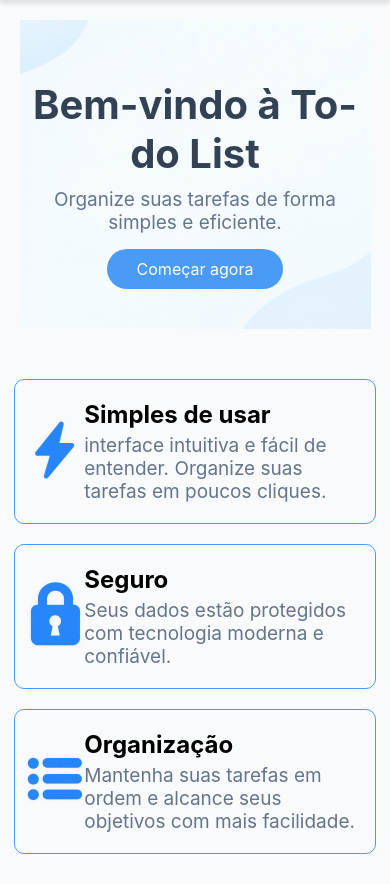
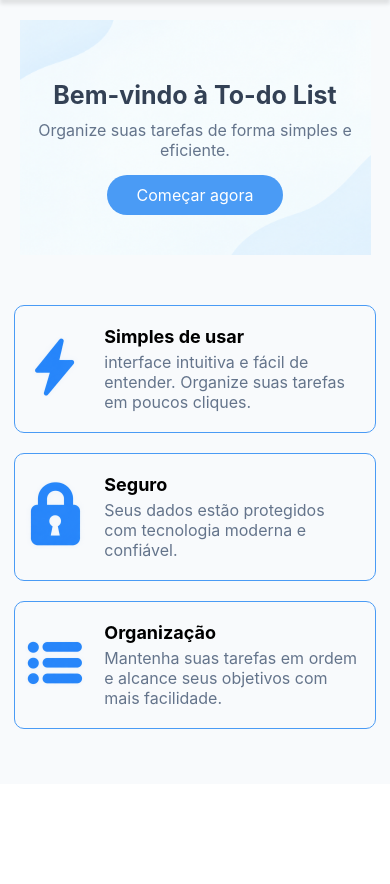
Before and after one commit to Henrique-OG/site_to_do_list, a Flask app: page / in a window 390 px wide. Shown: the part 60-944 px from the top of the page. After the commit the page ends 789 px from the top, so only its background shows below. Run offline with Flask 3, Linux system fonts and the light colour scheme.

Commit message:
I created the mobile interface.
I created the mobile interface.

```diff
--- /dev/null
+++ b/codigo/static/css/css_mobile.css
@@ -0,0 +1,33 @@
+@charset 'UTF-8';
+
+@media (max-width: 600px) {
+    .texto_card {
+        width: 80%;
+        margin-left: 40px;
+    }
+
+    h2 {
+        font-size: 18px;
+    }
+
+    .botao {
+        padding: 6px 10px;
+        font-size: 14px;
+    }
+
+    .caixa_tarefas {
+        width: 80%;
+    }
+
+    .editar , .excluir {
+        font-size: 12px;
+    }
+
+    p {
+        font-size: 16px;
+    }
+
+    .texto_conteudo h1 {
+        font-size: 25px;
+    }
+}
--- a/codigo/templates/adicionar_tarefa.html
+++ b/codigo/templates/adicionar_tarefa.html
@@ -5,6 +5,7 @@
     <meta name="viewport" content="width=device-width, initial-scale=1.0">
     <title>To-do List</title>
     <link rel="stylesheet" href="../static/css/style.css">
+    <link rel="stylesheet" href="../static/css/css_mobile.css">
 </head>
 <body>
     <section class="caixa_tarefas">
--- a/codigo/templates/cadastro.html
+++ b/codigo/templates/cadastro.html
@@ -5,6 +5,8 @@
     <meta name="viewport" content="width=device-width, initial-scale=1.0">
     <title>To-do List</title>
     <link rel="stylesheet" href="../static/css/style.css">
+    <link rel="stylesheet" href="../static/css/css_mobile.css">
+
 </head>
 <body>
     <header>
--- a/codigo/templates/editar_tarefa.html
+++ b/codigo/templates/editar_tarefa.html
@@ -5,6 +5,7 @@
     <meta name="viewport" content="width=device-width, initial-scale=1.0">
     <title>To-do List</title>
     <link rel="stylesheet" href="../static/css/style.css">
+    <link rel="stylesheet" href="../static/css/css_mobile.css">
 </head>
 <body>
     <section class="caixa_tarefas">
--- a/codigo/templates/inicio.html
+++ b/codigo/templates/inicio.html
@@ -5,6 +5,7 @@
     <meta name="viewport" content="width=device-width, initial-scale=1.0">
     <title>To-do List</title>
     <link rel="stylesheet" href="../static/css/style.css">
+    <link rel="stylesheet" href="../static/css/css_mobile.css">
 </head>
 <body>
     <header>
--- a/codigo/templates/login.html
+++ b/codigo/templates/login.html
@@ -5,6 +5,7 @@
     <meta name="viewport" content="width=device-width, initial-scale=1.0">
     <title>To-do List</title>
     <link rel="stylesheet" href="../static/css/style.css">
+    <link rel="stylesheet" href="../static/css/css_mobile.css">
 </head>
 <body>
     <header>
--- a/codigo/templates/sobre.html
+++ b/codigo/templates/sobre.html
@@ -5,6 +5,7 @@
     <meta name="viewport" content="width=device-width, initial-scale=1.0">
     <title>To-do List</title>
     <link rel="stylesheet" href="../static/css/style.css">
+    <link rel="stylesheet" href="../static/css/css_mobile.css">
 </head>
 <body>
     <header>
--- a/codigo/templates/tarefas.html
+++ b/codigo/templates/tarefas.html
@@ -5,6 +5,7 @@
     <meta name="viewport" content="width=device-width, initial-scale=1.0">
     <title>to-do List</title>
     <link rel="stylesheet" href="../static/css/style.css">
+    <link rel="stylesheet" href="../static/css/css_mobile.css">
 </head>
 <body>
     <section class="cabecalho">
```
